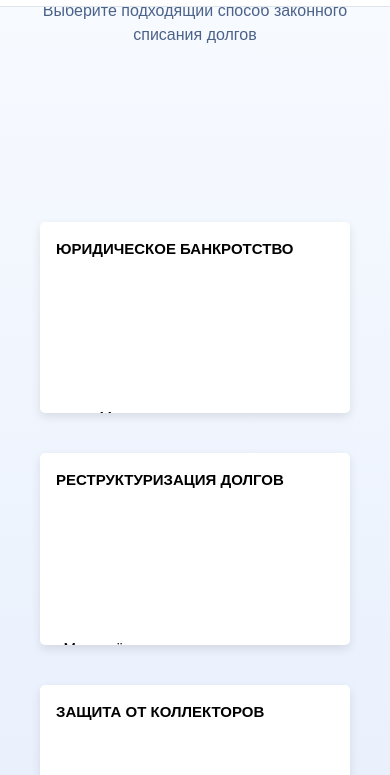
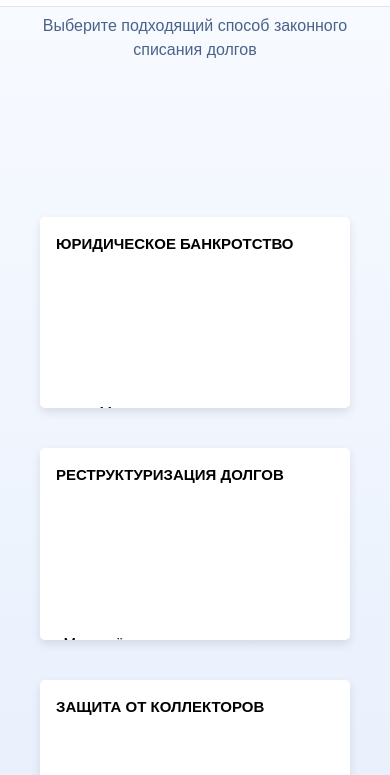
Before and after one commit to Belebezev228/saite-for-project, a plain HTML site: page servicios.html in a window 390 px wide. Shown: the part 69-844 px from the top of the page. Drawn offline with Linux system fonts and the light colour scheme.

Commit message:
Update style.css

```diff
--- a/style.css
+++ b/style.css
@@ -442,8 +442,8 @@ nav ul li a.active::after {
 
   .section-subtitle {
     font-size: 16px;
-    margin-top: 50px;
-    margin-bottom: 30px;
+    margin-top: 60px;
+    margin-bottom: 10px;
     padding: 0 10px;
   }
 
```
